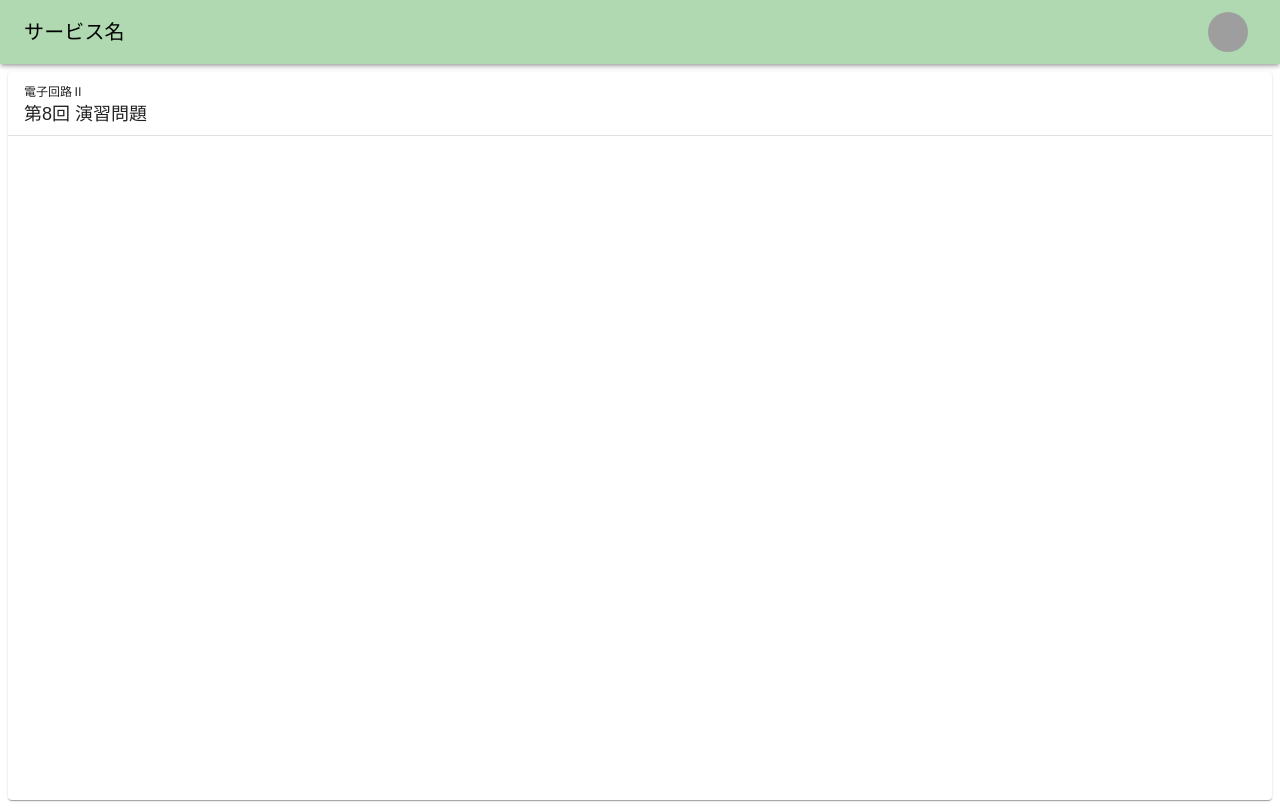
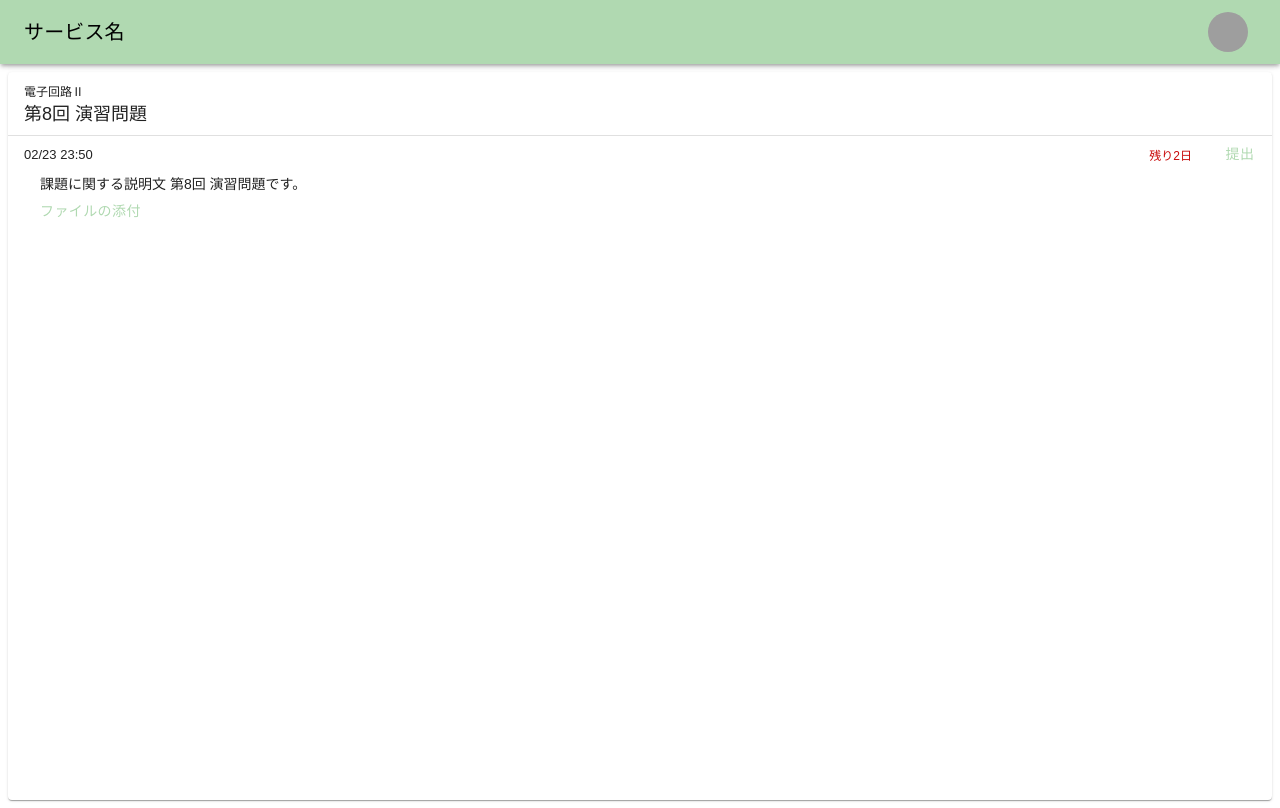
Before and after one commit to yambaru-hackathon/Group-4, a Next.js app: page /task/1/1 in a window 1280 px wide. Built offline with nearby package versions, Linux system fonts and the light colour scheme; grey boxes are pictures that could not be loaded.

Commit message:
Update TaskDetailPage

```diff
--- a/src/components/Dashboard/Cards/TasksDetailCard.jsx
+++ b/src/components/Dashboard/Cards/TasksDetailCard.jsx
@@ -23,29 +23,22 @@ const TasksDetailCard = () => {
         subTitle={taskData.label[0]}
       >
         <Box className={Styles.dashboardCardContent}>
-          {
-            [].map(({
-              deadline
-            }, i) => {
-              return (<>
+          <>
             <Box
               sx={{ display: 'flex', alignItems: 'center', justifyContent: 'space-between' }}
-                  key={i}
             >
               <TasksCardColumn
-                    deadline={deadline}
+                deadline={taskData.deadline}
               />
-                  <Divider />
+              <Button variant="text" sx={{ fontSize: 14 }}>提出</Button>
             </Box>
-                <Box sx={{ fontSize:14, marginLeft:4 }}>
-                  概要
+            <Box sx={{ fontSize: 14, marginLeft: 4 }}>
+              {taskData.description}
             </Box>
-                <Box sx={{ fontSize:14, marginLeft:3 }}>
+            <Box sx={{ fontSize: 14, marginLeft: 3 }}>
               <Button variant="text">ファイルの添付</Button>
             </Box>
-              </>);
-            })
-          }
+          </>
         </Box>
       </Card>
     </Box>
```
Also changed, not shown: src/styles/styles.module.css (line endings or trailing spaces). Lines whose indentation alone changed are shown as unchanged.
